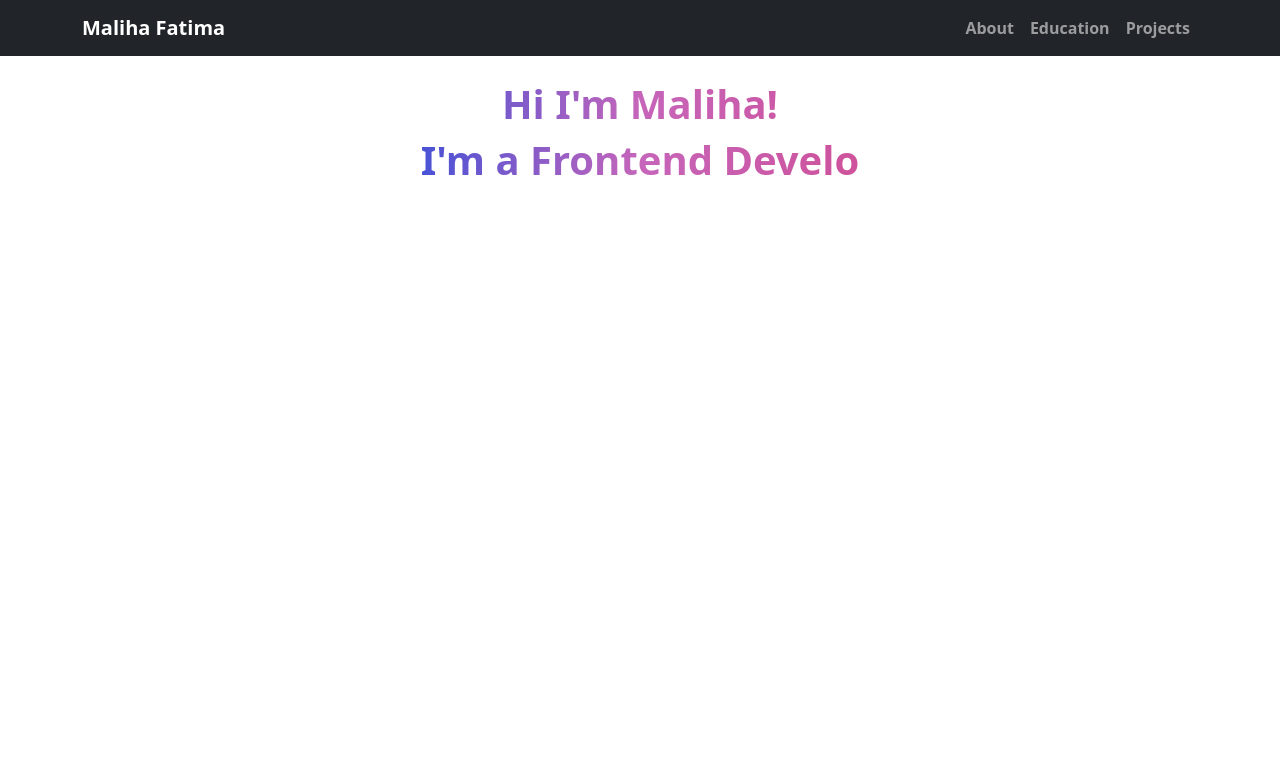
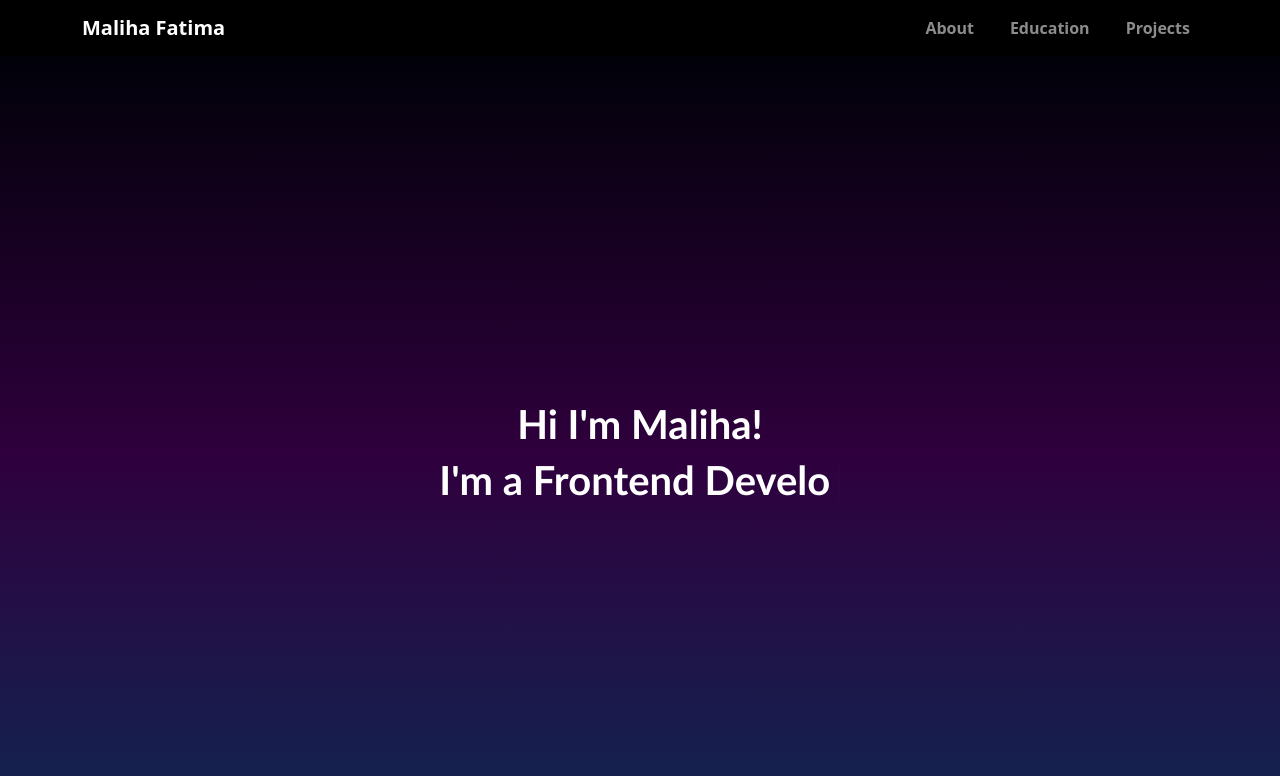
Before and after one commit to mfatima1/portfolio, a React (Create React App) app in the folder portfolio/: page / in a window 1280 px wide. Shown: the top 776 px of the page. Built offline with nearby package versions, Linux system fonts and the light colour scheme.

Commit message:
added bg and typeeffect

```diff
--- a/portfolio/src/App.js
+++ b/portfolio/src/App.js
@@ -7,7 +7,7 @@ function App() {
   return (
     <div className="App">
       <NavBar></NavBar>
-      <Banner text="Welcome to my website!" />
+      <Banner/>
     </div>
   );
 }
--- a/portfolio/src/components/Banner.css
+++ b/portfolio/src/components/Banner.css
@@ -1,15 +1,30 @@
 .header{
-    background: linear-gradient(to right, #4367aa, #0845e2f8, #c665ba, #d2498d, #cf6184);
-    -webkit-background-clip: text; /* Ensure text is visible */
-    background-clip: text;
-    color: transparent; /* Hide original text color */
-    font-weight: bolder;
+    /* background: linear-gradient(to right, #4367aa, #0845e2f8, #c665ba, #d2498d, #cf6184); */
+    font-weight: 600;
+    color: white;
+    font-family: 'Gill Sans', 'Gill Sans MT', Calibri, 'Trebuchet MS', sans-serif;
 }
 
 .name{
-    background: linear-gradient(to right, #4367aa, #0845e2f8, #c665ba, #d2498d, #cf6184);
+    /* background: linear-gradient(to right, #4367aa, #0845e2f8, #c665ba, #d2498d, #cf6184); */
     -webkit-background-clip: text; /* Ensure text is visible */
     background-clip: text;
-    color: transparent; /* Hide original text color */
-    font-weight: bolder;
+    color: white;
+    font-weight: 600;
+    font-family:'Gill Sans', 'Gill Sans MT', Calibri, 'Trebuchet MS', sans-serif;
 }
+
+.cursor {
+    color: #fff;
+    font-weight: bold;
+  }
+
+.banner-container {
+    background: linear-gradient(to bottom, #010109, #2f003d, #0E2954);
+    height: 100vh;
+    display: flex;
+    justify-content: center;
+    align-items: center;
+    flex-direction: column;
+
+}
--- a/portfolio/src/components/Banner.js
+++ b/portfolio/src/components/Banner.js
@@ -1,5 +1,5 @@
 import React from 'react';
-import { Typewriter } from 'react-simple-typewriter';
+import { Typewriter, Cursor } from 'react-simple-typewriter';
 import './Banner.css';
 
 const Banner = () => {
@@ -8,16 +8,21 @@ const Banner = () => {
       };
 
   return (
-    <div>
+    <div className='banner-container'>
       <h1 className='name'>Hi I'm Maliha!</h1>
+      <div>
       <h1 className='header'> I'm a {' '}
         <Typewriter
           words={['CS Student', 'Frontend Developer', 'Cat Mom']}
           loop
           typeSpeed={120}
           deleteSpeed={80}
+          cursor
+            cursorStyle='|'
         />
+         {/* <Cursor cursorColor='purple' /> */}
       </h1>
+      </div>
 
     </div>
   );
--- a/portfolio/src/components/NavBar.css
+++ b/portfolio/src/components/NavBar.css
@@ -7,6 +7,7 @@
 
 .navbar-nav{
     font-weight: bolder;
+    gap: 20px
   }
 
 .logo:hover{
--- a/portfolio/src/components/NavBar.js
+++ b/portfolio/src/components/NavBar.js
@@ -9,17 +9,17 @@ const gradientStyle = {
 export const NavBar = () => {
     return (
         <div>
-          <Navbar bg="dark" data-bs-theme="dark">
+          <Navbar bg="black" data-bs-theme="dark" >
             <Container>
               <Navbar.Brand className="logo" href="#home" >Maliha Fatima</Navbar.Brand>
               <Nav className="navbar-nav">
-                <Nav.Link href="#home"  >About</Nav.Link>
-                <Nav.Link href="#features" >Education</Nav.Link>
-                <Nav.Link href="#pricing"  >Projects</Nav.Link>
+                <Nav.Link href="#About"  >About</Nav.Link>
+                <Nav.Link href="#Education" >Education</Nav.Link>
+                <Nav.Link href="#Projects"  >Projects</Nav.Link>
               </Nav>
             </Container>
           </Navbar>
-          <br />
+
         </div>
       );
 
```
